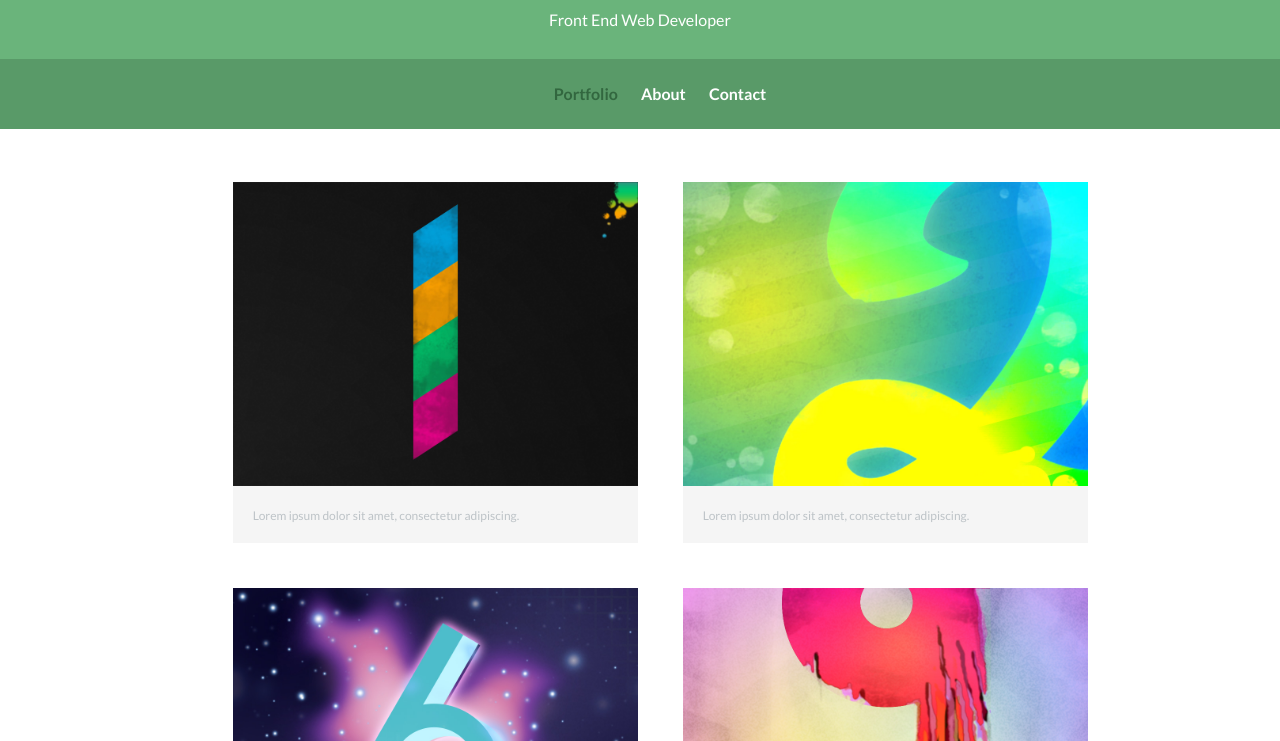
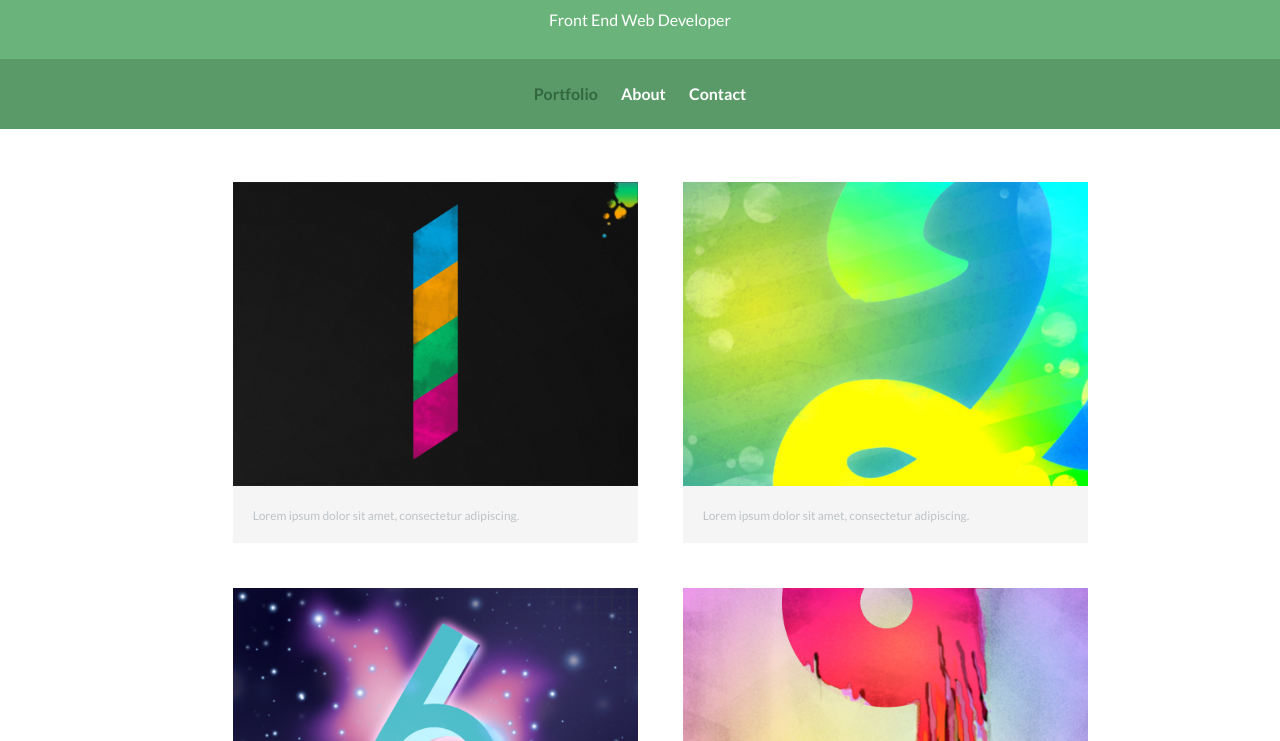
Before and after one commit to mattlutz/portfolio, a plain HTML site: page index.html in a window 1280 px wide. Shown: the part 59-800 px from the top of the page. Drawn offline with nearby package versions, Linux system fonts and the light colour scheme.

Commit message:
fixed spacing of nav

```diff
--- a/css/main.css
+++ b/css/main.css
@@ -68,6 +68,10 @@ nav {
 nav a {
     padding: 15px 10px;
     font-weight: 700;
+}
+
+nav ul {
+    padding: 0px;
 }
 
 /************************
```
